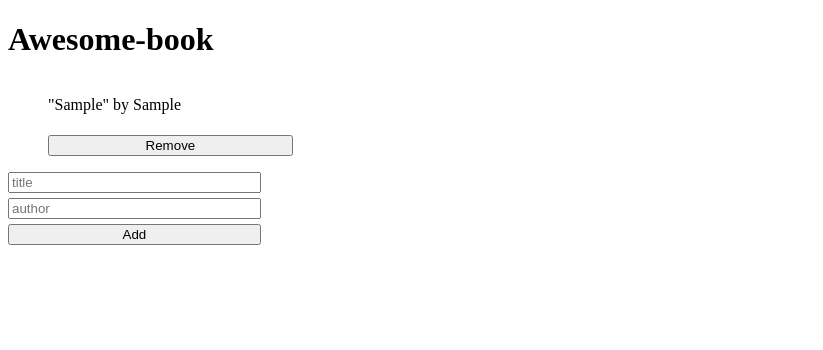
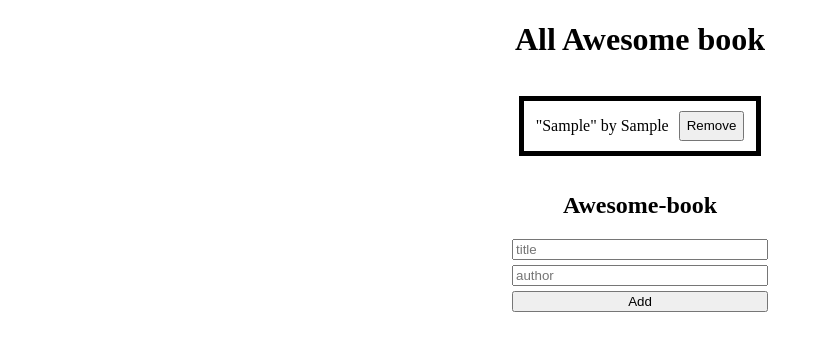
Before and after one commit to ilyassatlassi/TODO-list2, a website: page index.html in a window 1280 px wide. Both pictures are taken after typing "Sample", "Sample" into the empty fields and a click on the input "Add". Shown: the whole page, without its empty margins (0-823 px from the left). Drawn offline with Linux system fonts and the light colour scheme.

Commit message:
Style the page

```diff
--- a/index.html
+++ b/index.html
@@ -8,8 +8,10 @@
     <title>TODO-list</title>
   </head>
   <body>
-    <h1>Awesome-book</h1>
+    <h1>All Awesome book</h1>
     <ul id="listTodo"></ul>
+    <h2>Awesome-book</h2>
+
     <div class="form" id="form">
       <input type="text" placeholder="title" class="title" id="title" />
       <input type="text" placeholder="author" class="author" id="author" />
--- a/style.css
+++ b/style.css
@@ -1,3 +1,13 @@
+body {
+  margin: 0;
+  padding: 0;
+  width: 100%;
+  display: flex;
+  flex-direction: column;
+  align-items: center;
+  justify-content: center;
+}
+
 .form {
   display: flex;
   flex-direction: column;
@@ -5,14 +15,22 @@
   gap: 5px;
 }
 
-.task {
-  display: flex;
-  flex-direction: column;
-  width: 20%;
-  gap: 5px;
+ul {
+  border: 5px solid #000;
+  padding: 0;
 }
 
 li.task {
+  width: 100%;
+  box-sizing: border-box;
+  list-style: none;
   display: flex;
-  flex-direction: column;
+  justify-content: space-between;
+  gap: 10px;
+  align-items: center;
+  padding: 0 12px 0 12px;
 }
+
+.del {
+  height: 30px;
+}
```
